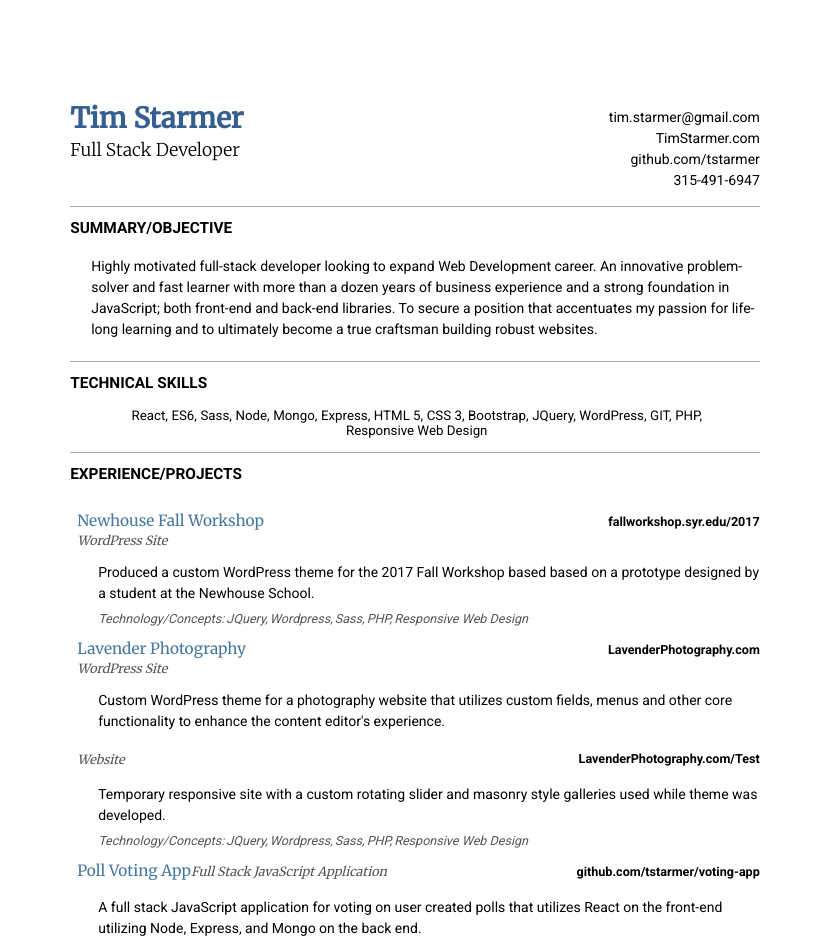
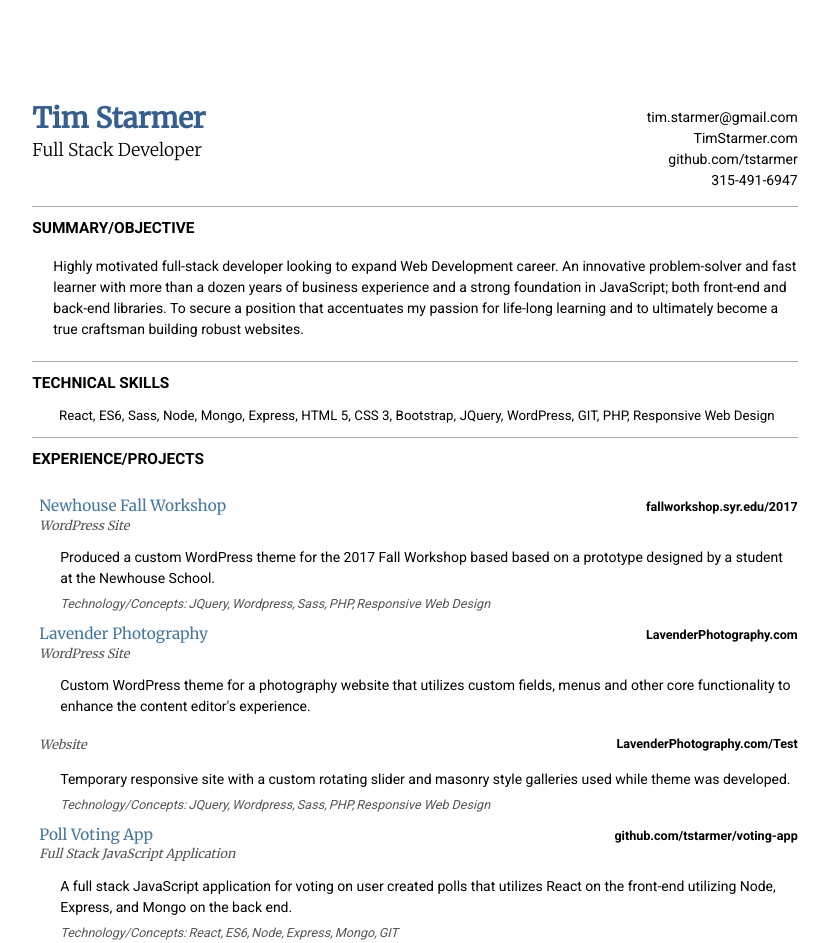
Before and after one commit to tstarmer/portfolio-site, a plain HTML site: page index.html in a window 1280 px wide. Shown: the top 943 px of the page, without its empty margins (225-1054 px from the left). Drawn offline with Linux system fonts and the light colour scheme.

Commit message:
Fixed css to be more responsive on css.

```diff
--- a/css/style.css
+++ b/css/style.css
@@ -136,28 +136,19 @@ p{
 }
 
 .page{
-	height: auto;
+	/* height: auto; */
 	width: 90%;
 	min-width:320px;
 	max-width:8.5in;
 	margin:0 auto;
-	padding: 1in 10%;
-	/*   	border:1px solid; */
+	/* padding: 1in 10%; */
+	/* border:1px solid; */
 	clear:both;
 	/* 	overflow:hidden; */
 }
 
 
-.col-3{
-	width: 25%;
-	float: left;
-}
 
-.col-9{
-	width: 75%;
-	float: left;
-
-}
 
 /*End layout*/
 
@@ -165,7 +156,7 @@ p{
 
 #contact li {
 	margin-top: .35rem;
-	float: right;
+/* 	float: right; */
 }
 #contact li:last-of-type{
 	margin-bottom: .35rem;
@@ -297,13 +288,11 @@ p{
 	padding-left:1.5rem;
 	margin-top: .25rem;
 	display: inline-flex;
+	flex-wrap:wrap;
 	color:  #555;
 }
 
-.project li{
-/* 	margin-left:.15rem; */
-	margin-right:  .15rem;
-}
+.project li{/* 	margin-left:.15rem; */margin-right:  .15rem;}
 
 .project li:after{
 	content:", ";
@@ -344,14 +333,63 @@ p{
 
 @media (min-width:320px){
 	.page{
-		width:90%;
-		padding: 1in 10%;
+		width: 90%;
+		padding: 1in 2%;
 	}
+
+	.col-3,
+	.col-9{
+		width:100%;
+		clear:both;
+	}
+
+	.project h4{
+		width:100%;
+		float: left;
+	}
+	.project h6{
+		width:100%;
+		float: left;
+	}
+
+	.project h6,
+	.project h6 a{
+		text-align: left;
+	}
+
+
 }
 @media (min-width:768px){
 	.page{
-/* 		width:80%; */
-		padding: 1in 5%;
+		width:90%;
+		padding: 1in 2%;
+	}
+
+	.col-3{
+		width: 25%;
+		float: left;
+		clear: none;
+	}
+
+	.col-9{
+		width: 75%;
+		float: left;
+		clear: none;
+
+	}
+
+	.project h4{
+		width:60%;
+		float: left;
+	}
+	.project h6{
+		width:40%;
+		float: left;
+	}
+
+	.project h6,
+	.project h6 a{
+		text-align: right;
 	}
 }
 
@@ -376,5 +414,4 @@ p{
 		display:none;
 	}
 
-
 }
--- a/index.html
+++ b/index.html
@@ -89,7 +89,7 @@
 					</ul>
 				</div>
 				<div class="project">
-					<h4><a href="https://github.com/tstarmer/voting-app">Poll Voting App</a><span>Full Stack JavaScript Application </span></h4>
+					<h4><a href="https://github.com/tstarmer/voting-app">Poll Voting App</a><br /><span>Full Stack JavaScript Application </span></h4>
 					<h6><a href="https://github.com/tstarmer/voting-app">github.com/tstarmer/voting-app</a></h6>
 					<p>A full stack JavaScript application for voting on user created polls that utilizes React on the front-end utilizing Node, Express, and Mongo on the back end.</p>
 					<ul>
@@ -103,7 +103,7 @@
 					</ul>
 				</div>
 				<div class="project">
-					<h4><a href="https://github.com/tstarmer/game-of-life">Game of Life</a><span>React Project </span></h4>
+					<h4><a href="https://github.com/tstarmer/game-of-life">Game of Life</a><br /><span>React Project </span></h4>
 					<h6><a href="https://github.com/tstarmer/game-of-life">github.com/tstarmer/game-of-life</a></h6>
 					<p>An implementation of Conway's Game of Life utilizing React state management.</p>
 					<ul>
@@ -116,7 +116,7 @@
 				<div class="below-fold">
 					<button id="show-more">Show More</button>
 					<div class="project">
-						<h4><a href="https://codepen.io/tstarmer/full/YxrQZV/">Tic Tac Toe</a><span>Functional Programming Project</span></h4>
+						<h4><a href="https://codepen.io/tstarmer/full/YxrQZV/">Tic Tac Toe</a><br /><span>Functional Programming Project</span></h4>
 						<h6><a href="https://codepen.io/tstarmer/full/YxrQZV/">codepen.io/tstarmer/full/YxrQZV/</a></h6>
 						<p>A functional programming approach to the classic game. Rather than implementing a rule set approach to the computer player, I created a rudimentary AI that looks for winning moves, blocks or plays randomly.</p>
 						<ul>
```
